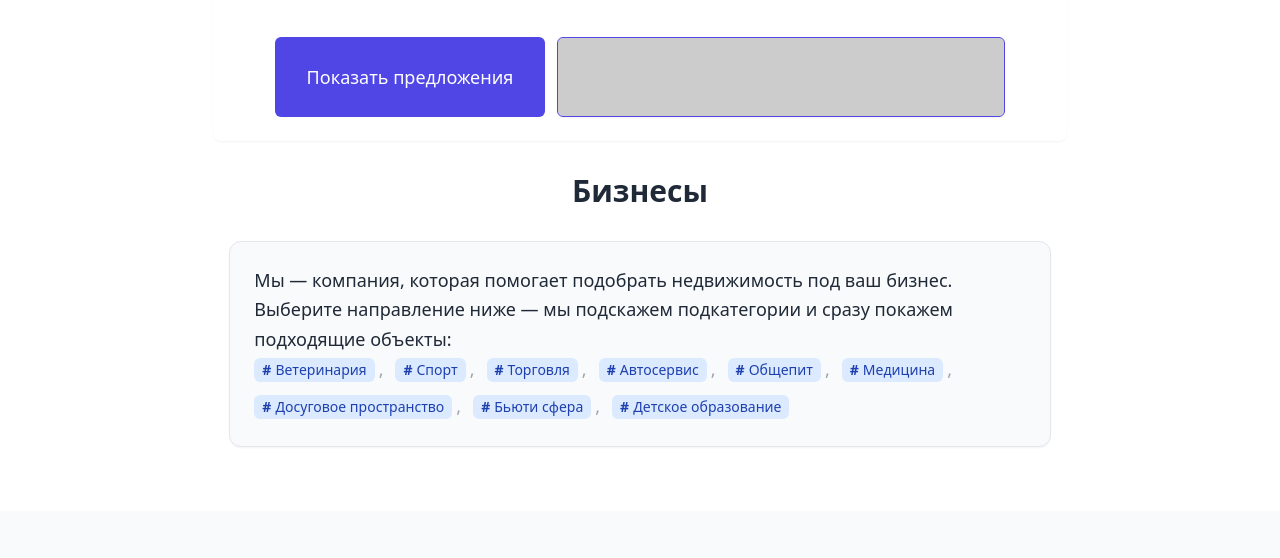
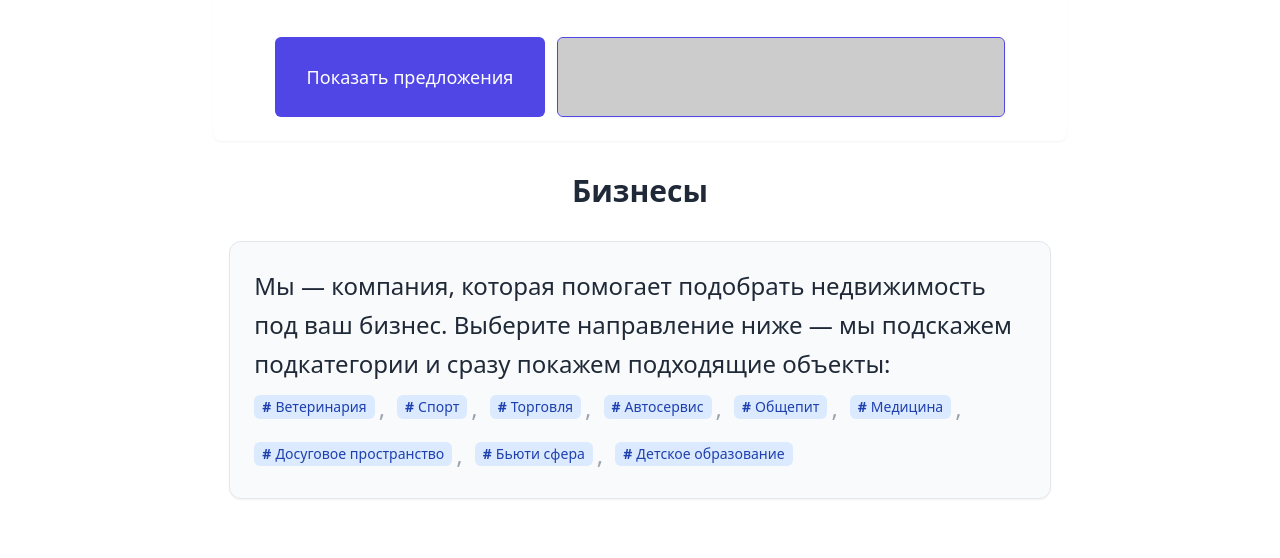
Before and after one commit to mo-grajdanka/RentEstate-v15, a plain HTML site: page index.html in a window 1280 px wide. Shown: the part 575-1133 px from the top of the page. Drawn offline with nearby package versions, Linux system fonts and the light colour scheme.

Commit message:
Update index.html

```diff
--- a/index.html
+++ b/index.html
@@ -221,7 +221,7 @@
   <!-- Шаг 1 -->
  <div>
   <!-- <h3 class="text-lg font-semibold mb-3">Шаг 1. Выберите тип</h3> -->
-<p class="text-lg leading-relaxed text-gray-800">
+<p class="text-2xl leading-relaxed text-gray-800">
   Мы — компания, которая помогает подобрать недвижимость под ваш бизнес.
   Выберите направление ниже — мы подскажем подкатегории и сразу покажем подходящие объекты:
   <span id="bizInlineCats" class="inline-flex flex-wrap items-center gap-2"></span>
```
